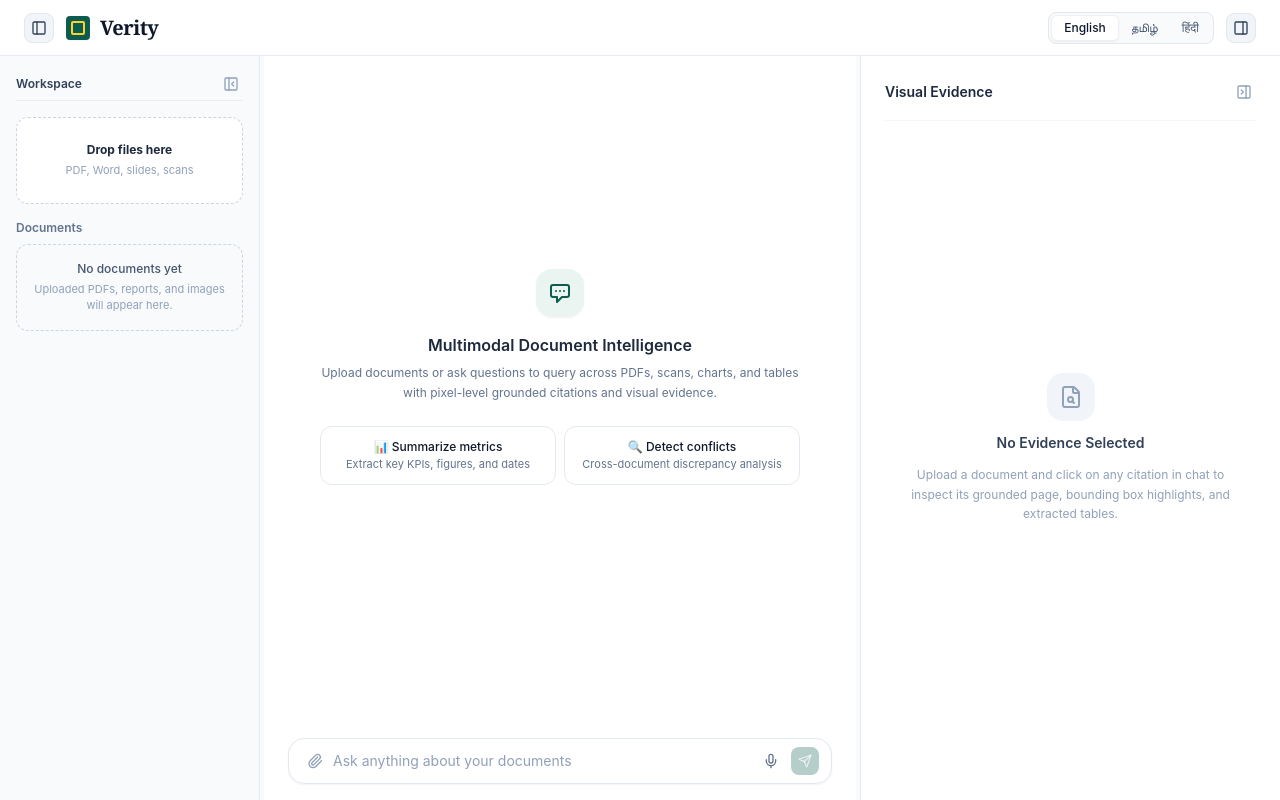
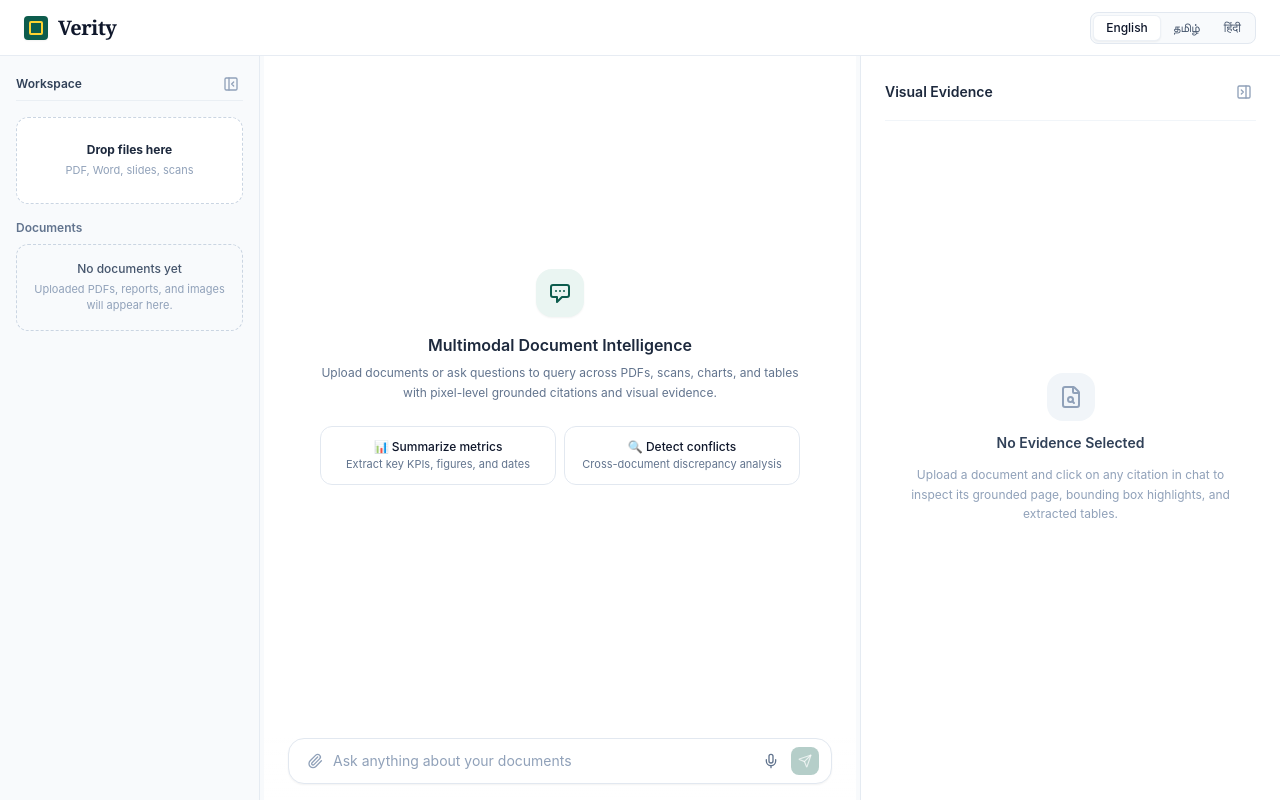
Before and after one commit to jeslin-star-14/Multimodal-Document-Intelligence, a React (Vite) app in the folder frontend/: page / in a window 1280 px wide. Built offline with nearby package versions, Linux system fonts and the light colour scheme.

Commit message:
removed the button to close the side bar of the two sides from the header

```diff
--- a/frontend/src/App.tsx
+++ b/frontend/src/App.tsx
@@ -391,11 +391,8 @@ export const App: React.FC = () => {
       <Header
         language={language}
         onLanguageChange={setLanguage}
-        isLeftPanelOpen={isLeftPanelOpen}
-        onToggleLeftPanel={() => setIsLeftPanelOpen((prev) => !prev)}
-        isRightPanelOpen={isRightPanelOpen}
-        onToggleRightPanel={() => setIsRightPanelOpen((prev) => !prev)}
       />
+
 
       {/* Main 3-Panel Workspace */}
       <main className="flex-1 flex flex-row overflow-hidden relative">
--- a/frontend/src/components/Header.tsx
+++ b/frontend/src/components/Header.tsx
@@ -1,41 +1,18 @@
 import React from 'react';
-import { PanelLeft, PanelRight } from 'lucide-react';
 import type { LanguageCode } from '../types';
 
 interface HeaderProps {
   language: LanguageCode;
   onLanguageChange: (lang: LanguageCode) => void;
-  isLeftPanelOpen: boolean;
-  onToggleLeftPanel: () => void;
-  isRightPanelOpen: boolean;
-  onToggleRightPanel: () => void;
 }
 
 export const Header: React.FC<HeaderProps> = ({
   language,
   onLanguageChange,
-  isLeftPanelOpen,
-  onToggleLeftPanel,
-  isRightPanelOpen,
-  onToggleRightPanel,
 }) => {
   return (
     <header className="h-14 bg-white border-b border-slate-200/80 px-4 sm:px-6 flex items-center justify-between sticky top-0 z-30 select-none">
-      {/* Brand & Left Panel Toggle */}
-      <div className="flex items-center space-x-3">
-        <button
-          onClick={onToggleLeftPanel}
-          className={`p-1.5 rounded-lg border transition-colors cursor-pointer ${
-            isLeftPanelOpen
-              ? 'bg-slate-100 text-slate-700 border-slate-200 hover:bg-slate-200'
-              : 'bg-white text-slate-400 border-slate-200 hover:text-slate-800'
-          }`}
-          title={isLeftPanelOpen ? 'Hide Documents Panel' : 'Show Documents Panel'}
-          aria-label="Toggle Documents Panel"
-        >
-          <PanelLeft className="w-4 h-4" />
-        </button>
-
+      {/* Brand */}
       <div className="flex items-center space-x-2.5">
         <div className="w-6 h-6 rounded bg-[#0d5c4d] flex items-center justify-center text-white shadow-xs">
           <div className="w-3.5 h-3.5 border-2 border-amber-300 rounded-[2px]" />
@@ -44,9 +21,8 @@ export const Header: React.FC<HeaderProps> = ({
           Verity
         </span>
       </div>
-      </div>
 
-      {/* Right Controls: Language Segmented Button & Right Panel Toggle */}
+      {/* Right Controls: Language Selector */}
       <div className="flex items-center space-x-3">
         {/* Language Tabs */}
         <div className="flex items-center bg-slate-50 border border-slate-200 rounded-lg p-0.5 text-xs text-slate-600">
@@ -81,20 +57,6 @@ export const Header: React.FC<HeaderProps> = ({
             हिंदी
           </button>
         </div>
-
-        {/* Right Panel Toggle Button */}
-        <button
-          onClick={onToggleRightPanel}
-          className={`p-1.5 rounded-lg border transition-colors cursor-pointer ${
-            isRightPanelOpen
-              ? 'bg-slate-100 text-slate-700 border-slate-200 hover:bg-slate-200'
-              : 'bg-white text-slate-400 border-slate-200 hover:text-slate-800'
-          }`}
-          title={isRightPanelOpen ? 'Hide Evidence Panel' : 'Show Evidence Panel'}
-          aria-label="Toggle Evidence Panel"
-        >
-          <PanelRight className="w-4 h-4" />
-        </button>
       </div>
     </header>
   );
```
Lines whose indentation alone changed are shown as unchanged.
